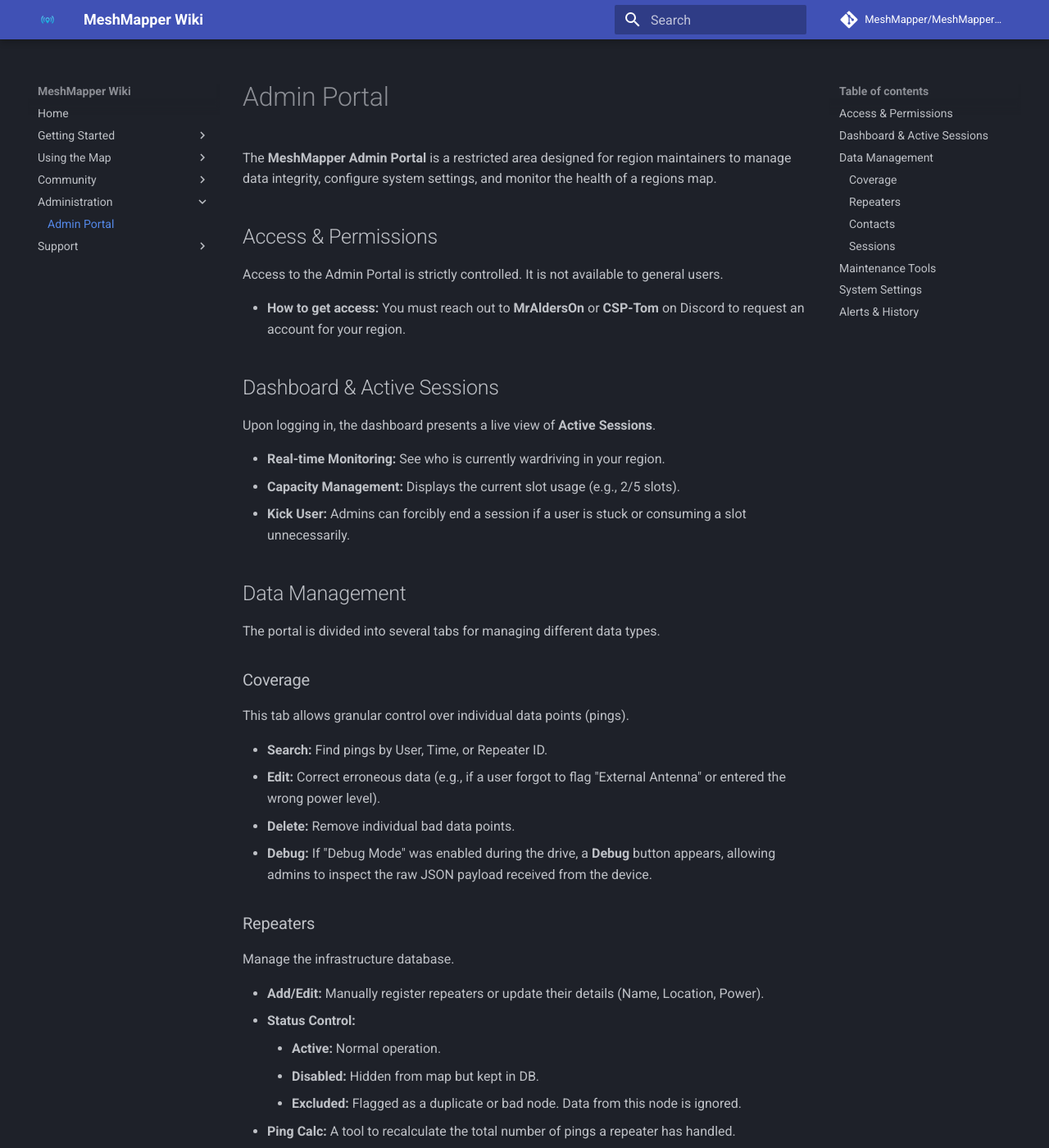
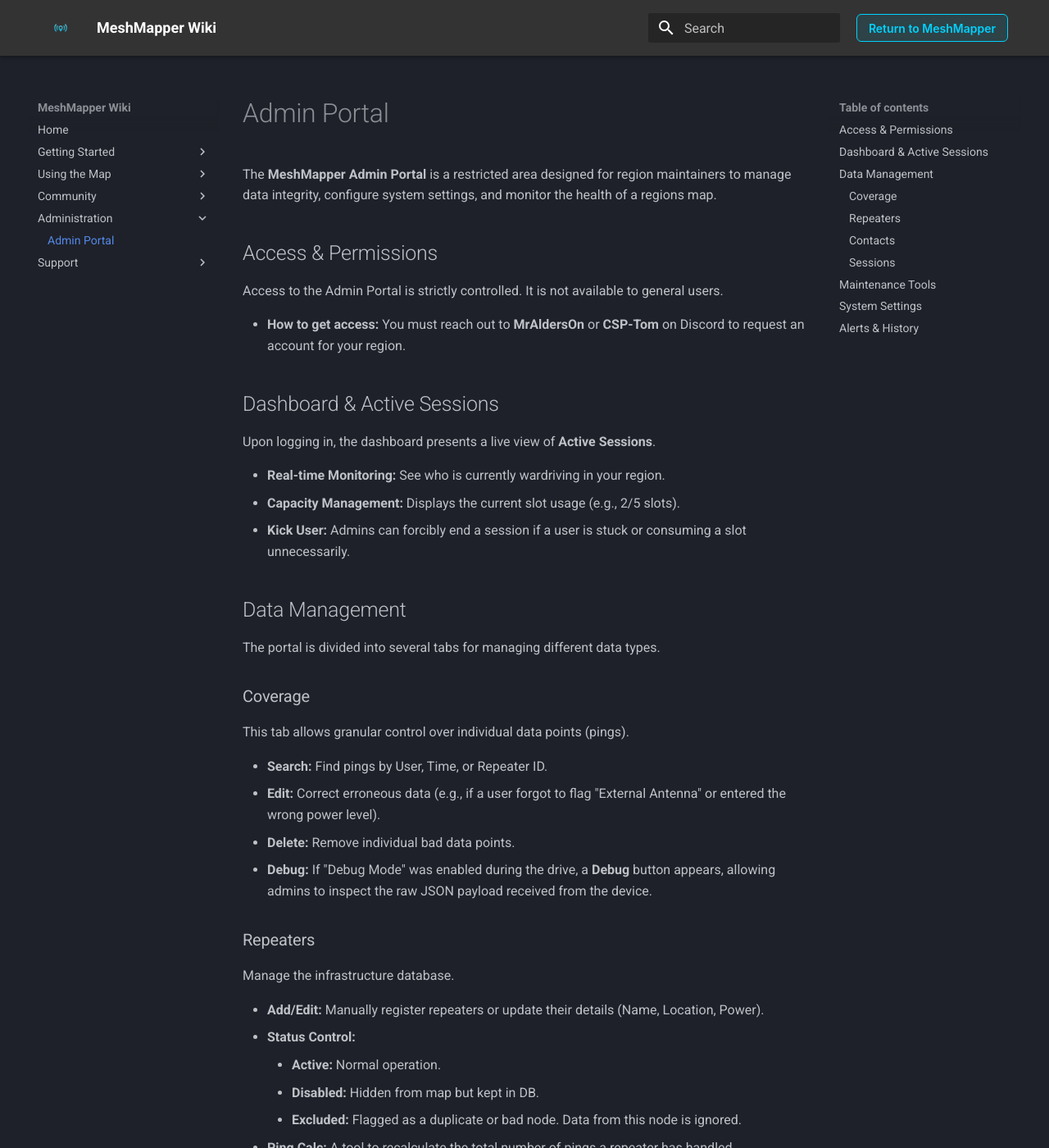
Before and after one commit to MeshMapper/MeshMapper_Wiki, an MkDocs documentation site: the page built from docs/admins.md, in a window 1280 px wide and 1400 px high. Shown: the whole window at 82% size. Built offline with MkDocs 1.6.1 and Material for MkDocs 9.7.7, drawn with Linux system fonts in a browser that asks for light colours; comment, search, counter and statistics services are not loaded; some of the changed text lies outside the part shown.

Commit message:
CSS and JavaScript to match look to MeshMapper site.  Corrected bulleting.

```diff
--- a/docs/admins.md
+++ b/docs/admins.md
@@ -46,6 +46,7 @@
 
 ### Sessions
 A historical log of all wardriving sessions.
+
   - **Metadata:** View details about the device used (App Version, Hardware Model, etc.).
   - **Cleanup:** Options to delete just the pings from a session (keeping the record) or wipe the session entirely.
 
--- /dev/null
+++ b/docs/javascripts/extra.js
@@ -0,0 +1,10 @@
+document.addEventListener("DOMContentLoaded", function() {
+    var headerInner = document.querySelector(".md-header__inner");
+    if (headerInner) {
+        var btn = document.createElement("a");
+        btn.href = "https://meshmapper.net";
+        btn.className = "nav-btn";
+        btn.innerText = "Return to MeshMapper";
+        headerInner.appendChild(btn);
+    }
+});
--- /dev/null
+++ b/docs/stylesheets/extra.css
@@ -0,0 +1,49 @@
+.md-header {
+    background-color: #333 !important;
+    box-shadow: 0 2px 4px rgba(0,0,0,0.3) !important;
+}
+
+.md-header__inner {
+    padding: 0.5rem 1rem !important;
+    padding-top: max(0.5rem, env(safe-area-inset-top)) !important;
+}
+
+.nav-btn {
+    background: rgba(0, 210, 255, 0.1);
+    border: 1px solid #00d2ff;
+    color: #00d2ff !important;
+    padding: 6px 14px;
+    border-radius: 6px;
+    text-decoration: none;
+    font-weight: 600;
+    font-size: 14px !important;
+    transition: all 0.2s ease;
+    display: inline-flex;
+    align-items: center;
+    gap: 6px;
+    backdrop-filter: blur(2px);
+    cursor: pointer;
+    font-family: -apple-system, BlinkMacSystemFont, "Segoe UI", Roboto, Helvetica, Arial, sans-serif;
+    line-height: normal;
+    box-sizing: border-box;
+    height: 34px;
+    margin-left: 20px;
+    white-space: nowrap;
+}
+.nav-btn:hover {
+    background: rgba(0, 210, 255, 0.25);
+    box-shadow: 0 0 10px rgba(0, 210, 255, 0.4);
+    color: #fff !important;
+    text-decoration: none;
+    border-color: #fff;
+}
+
+@media screen and (max-width: 768px) {
+    .md-header__inner {
+        padding: 0.5rem 1rem !important;
+    }
+    .nav-btn {
+        font-size: 13px !important;
+        padding: 4px 10px;
+    }
+}
--- a/mkdocs.yml
+++ b/mkdocs.yml
@@ -2,8 +2,6 @@
 site_name: MeshMapper Wiki
 site_url: https://meshmapper.net
 site_description: Community-driven visualization and analytics platform for MeshCore LoRa mesh networks
-repo_name: MeshMapper/MeshMapper_Wiki
-repo_url: https://github.com/MeshMapper/MeshMapper_Wiki
 edit_uri: edit/main/docs/
 
 # Navigation Structure
@@ -50,3 +48,9 @@
   - macros
   - glightbox:
       touchNavigation: true
+
+extra_css:
+  - stylesheets/extra.css
+
+extra_javascript:
+  - javascripts/extra.js
```
